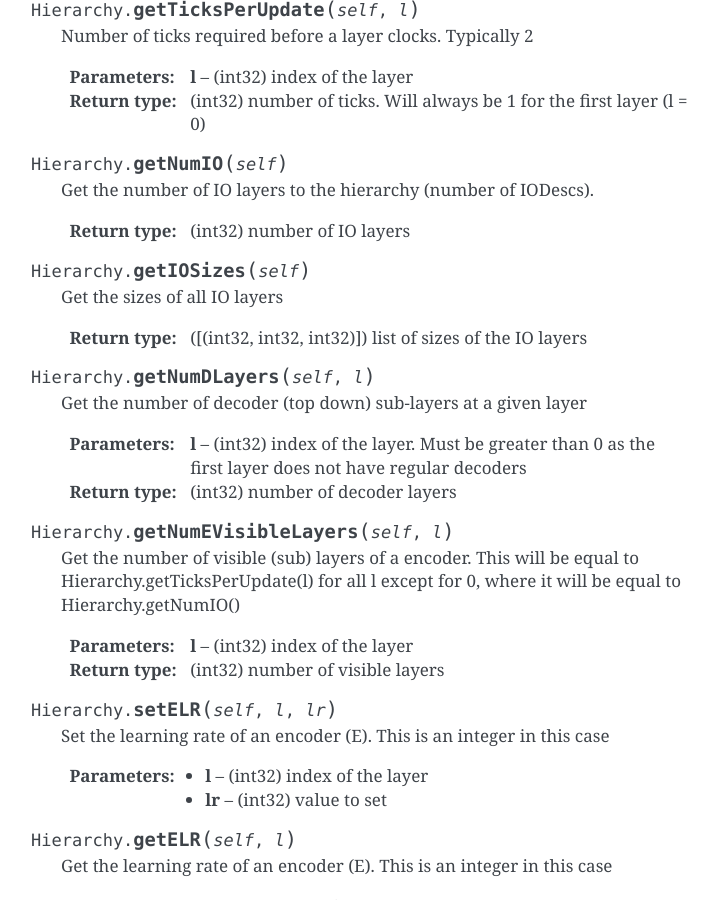
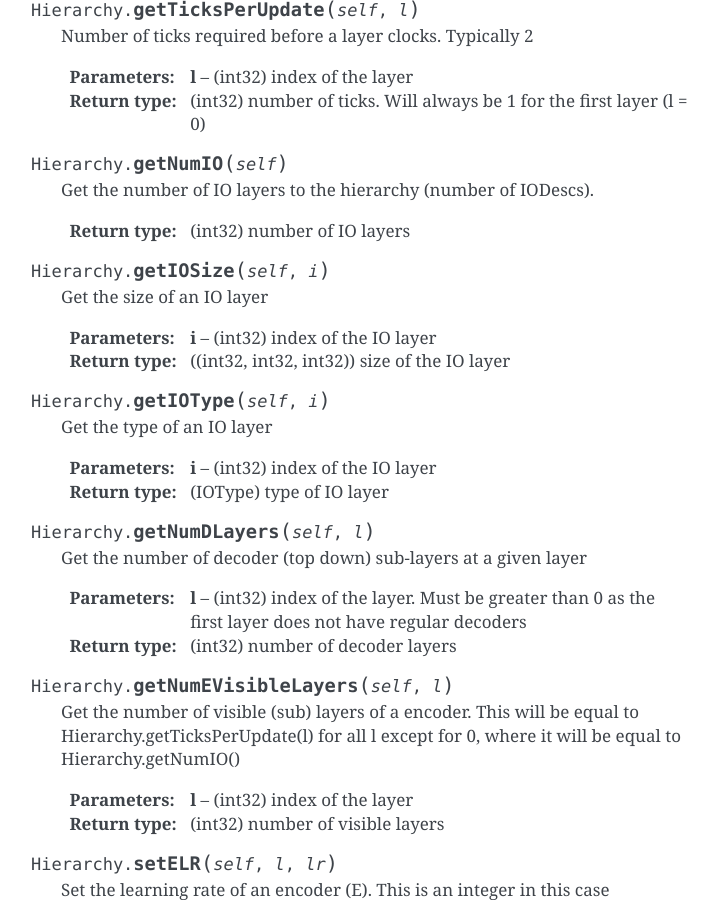
Before and after one commit to ogmacorp/PyAOgmaNeo, a Sphinx documentation site: the page built from docs/hierarchy.rst, in a window 1280 px wide and 900 px high, scrolled down 2608 px. Shown: the whole window, without its empty margins (389-1107 px from the left). Built offline with Sphinx 7.4.7, drawn with Linux system fonts in a browser that asks for light colours; some of the changed text lies outside the part shown.

Commit message:
Doc updates

```diff
--- a/docs/hierarchy.rst
+++ b/docs/hierarchy.rst
@@ -119,11 +119,19 @@ The sparse predictive hierarchy (SPH). Can be thought of as the "agent" when use
 
     :rtype: (int32) number of IO layers
 
-.. function:: Hierarchy.getIOSizes(self)
+.. function:: Hierarchy.getIOSize(self, i)
 
-    Get the sizes of all IO layers
+    Get the size of an IO layer
 
-    :rtype: ([(int32, int32, int32)]) list of sizes of the IO layers
+    :param i: (int32) index of the IO layer
+    :rtype: ((int32, int32, int32)) size of the IO layer
+
+.. function:: Hierarchy.getIOType(self, i)
+
+    Get the type of an IO layer
+
+    :param i: (int32) index of the IO layer
+    :rtype: (IOType) type of IO layer
 
 .. function:: Hierarchy.getNumDLayers(self, l)
 
```
